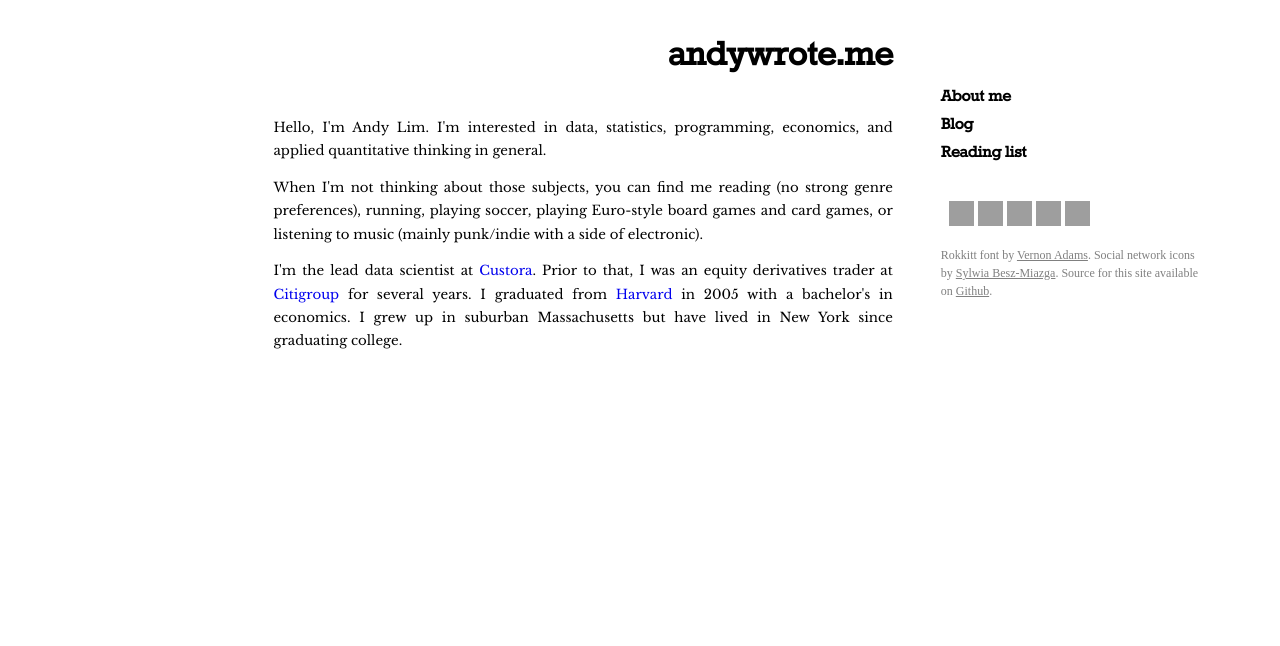
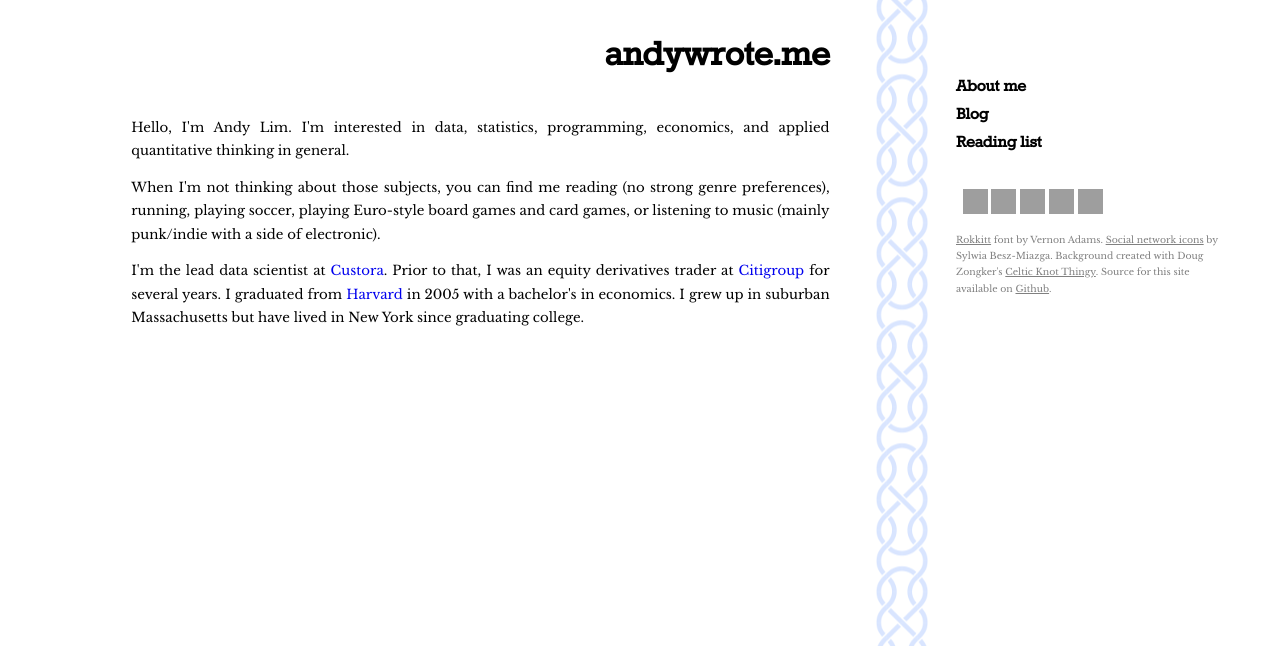
Before and after one commit to andrewblim/andywrote.me, a Python web app: template templates/index.jinja2 in a window 1280 px wide. Shown: the top 646 px of the page. Run offline with Jinja, Linux system fonts and the light colour scheme; the template is opened without the code that fills it, so the values that code supplies are empty; grey boxes are pictures that could not be loaded.

Commit message:
Added Celtic Knot Thingy background

```diff
--- a/static/css/andywrote.css
+++ b/static/css/andywrote.css
@@ -14,7 +14,14 @@
   font-style: normal;
 }
 
-body { font-family: serif; }
+body {
+  font-family: "Libre Baskerville", "Georgia", "Times New Roman", serif;
+  font-size: 10pt;
+  background-image: url("/images/ckt_small.png");
+  background-repeat: repeat-y;
+  background-position: 71.5%;
+}
+
 a { text-decoration: none; }
 a:hover { text-decoration: underline; }
 
@@ -25,16 +32,16 @@ a:hover { text-decoration: underline; }
 
 #content {
   display: block;
-  width: 70%;
+  width: 65%;
   float: left;
-  padding: 0 1em 0 0;
+  padding: 0 0 0 0;
 }
 
 #navigation {
   display: block;
-  width: 25%;
+  width: 24%;
   float: left;
-  padding: 3.5em 0 0 2em;
+  padding: 3.5em 0 0 10%;
 }
 
 #navigation-entries {
@@ -49,11 +56,11 @@ a:hover { text-decoration: underline; }
 #navigation-entries a { color: inherit; }
 
 #footer-credits {
-  width: 85%;
+  width: 90%;
   text-align: left;
-  font-size: 9pt;
+  font-size: 7pt;
   color: gray;
-  line-height: 1.5em;
+  line-height: 1.75em;
 }
 
 #footer-credits a { color: inherit; text-decoration: underline; }
@@ -65,11 +72,9 @@ h1 {
 }
 
 #about-me {
-  font-family: "Libre Baskerville", serif;
   display: block;
   float: right;
-  width: 70%;
-  font-size: 10pt;
+  width: 85%;
   line-height: 1.75em;
   text-align: justify;
 }
--- a/templates/index.jinja2
+++ b/templates/index.jinja2
@@ -39,7 +39,7 @@
         <a href="http://www.goodreads.com/user/show/25108-andy"><img class="account-icon" src="/images/icons/goodreads.png" /></a>
       </div>
       <div id="footer-credits">
-        Rokkitt font by <a href="http://www.fontsquirrel.com/fonts/list/foundry/vernon-adams">Vernon Adams</a>. Social network icons by <a href="http://sawb.deviantart.com/art/Social-Icons-Pack-123247215">Sylwia Besz-Miazga</a>. Source for this site available on <a href="https://github.com/andrewblim/andywrote.me">Github</a>.
+        <a href="http://www.fontsquirrel.com/fonts/list/foundry/vernon-adams">Rokkitt</a> font by Vernon Adams. <a href="http://sawb.deviantart.com/art/Social-Icons-Pack-123247215">Social network icons</a> by Sylwia Besz-Miazga. Background created with Doug Zongker's <a href="http://isotropic.org/celticknot/">Celtic Knot Thingy</a>. Source for this site available on <a href="https://github.com/andrewblim/andywrote.me">Github</a>.
       </div>
     </div>
   </div>
```
Also changed, not shown: static/images/ckt.png (added), static/images/ckt_small.png (added), 1 other file.
